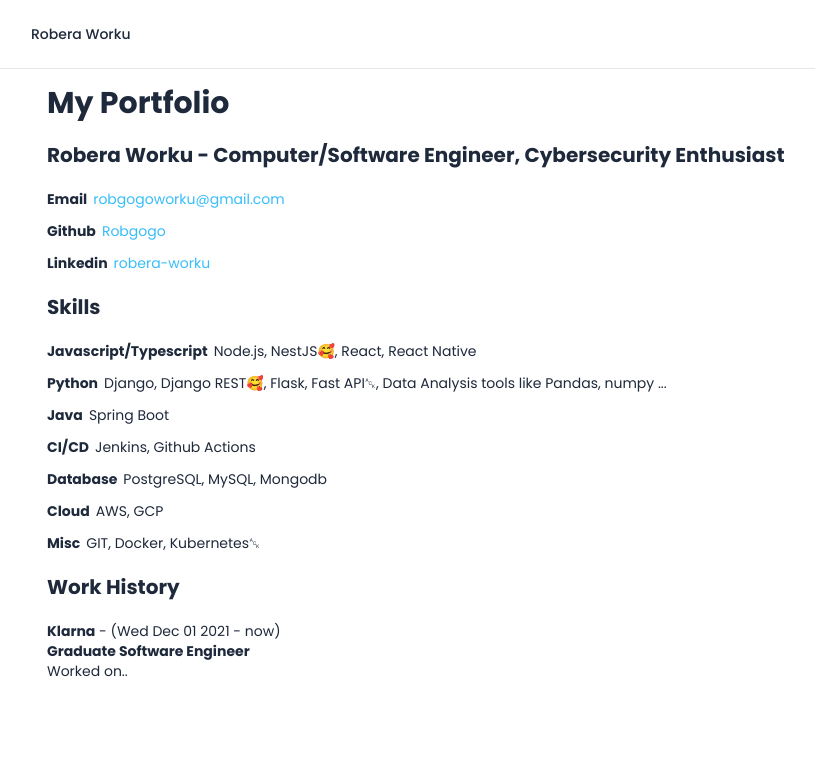
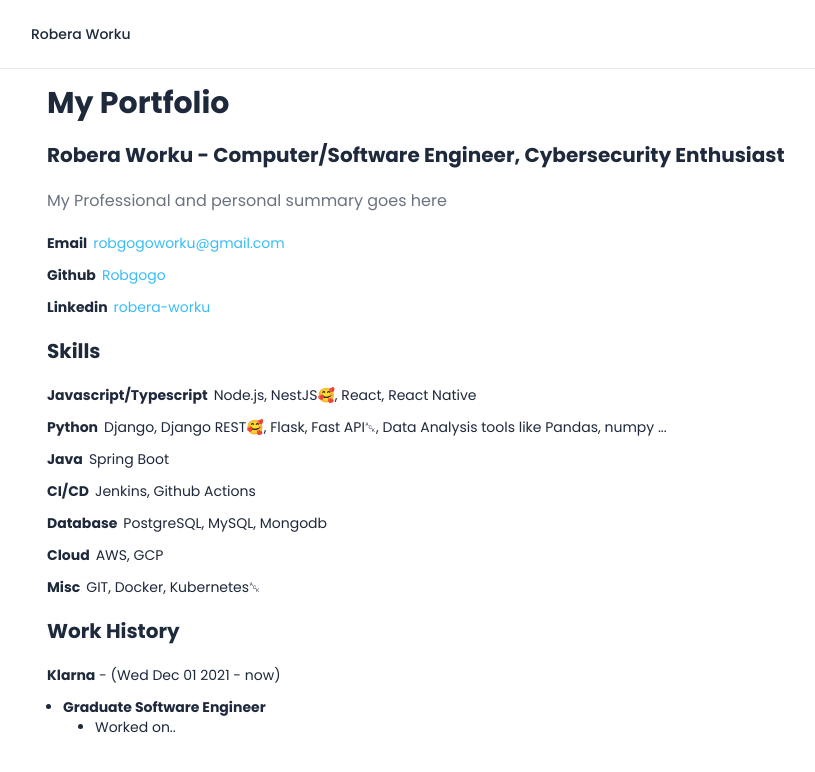
Before and after one commit to Robgogo/Robgogo.github.io, a Next.js app: page / in a window 1280 px wide. Shown: the top 772 px of the page, without its empty margins (159-974 px from the left). Built offline with nearby package versions, Linux system fonts and the light colour scheme.

Commit message:
Cleaning up structure, using components, fixing some styles

```diff
--- a/src/app/page.tsx
+++ b/src/app/page.tsx
@@ -1,27 +1,7 @@
-import Image from "next/image";
-
-type PortfolioLink = { name: string; link: string; content: string };
-type Skill = { name: string; subSkill: string[] };
-type WorkHistory = {
-  company: string;
-  from: Date;
-  to: Date | "now";
-  positions: [{ positionTitle: string; acheivments: string[] }];
-};
-type EducationHistory = {
-  school: string;
-  level: "Masters" | "Bachelors";
-  course: string;
-  gpa: number;
-  awards: string[];
-  from: Date;
-  to: Date | "now";
-};
-
-function SectionHeaderText(props: { children: any }) {
-  const { children } = props;
-  return <h4 className="pb-5 text-xl font-semibold">{children}</h4>;
-}
+import { PortfolioLinks } from "@/components/Links";
+import { Skills } from "@/components/Skills";
+import { WorkHistoryComponent } from "@/components/WorkHistory";
+import { PortfolioLink, Skill, WorkHistory, EducationHistory } from "@/types";
 
 export default function Home() {
   const links: PortfolioLink[] = [
@@ -88,75 +68,13 @@ export default function Home() {
         My Portfolio
       </h2>
       <section>
-        <SectionHeaderText>
-          Robera Worku - Computer/Software Engineer, Cybersecurity Enthusiast
-        </SectionHeaderText>
-        <div className="flex flex-col gap-3">
-          {links.map((link, index) => (
-            <div
-              key={index}
-              className="relative group overflow-hidden flex items-center gap-1.5 flex-wrap text-xs sm:text-sm"
-            >
-              <div className="bg-purple-600 duration-400 group-hover:translate-x-full h-[2px] w-full absolute right-full bottom-0"></div>
-              <p>
-                <b>{link.name}</b>
-              </p>
-              <a
-                href={link.link}
-                target="_blank"
-                className="text-sky-400 cursor-pointer"
-              >
-                {link.content}
-              </a>
-            </div>
-          ))}
-        </div>
+        <PortfolioLinks links={links} />
       </section>
       <section>
-        <SectionHeaderText>Skills</SectionHeaderText>
-        <div className="flex flex-col gap-3">
-          {skills.map((skill, index) => (
-            <div
-              key={index}
-              className="relative group overflow-hidden flex items-center gap-1.5 flex-wrap text-xs sm:text-sm"
-            >
-              <div className="bg-purple-600 duration-400 group-hover:translate-x-full h-[2px] w-full absolute right-full bottom-0"></div>
-              <p>
-                <b>{skill.name}</b>
-              </p>
-              <p>{skill.subSkill.join(", ")}</p>
-            </div>
-          ))}
-        </div>
+        <Skills skills={skills} />
       </section>
       <section>
-        <SectionHeaderText> Work History</SectionHeaderText>
-        <div className="flex gap-3">
-          {workHistory.map((work, index) => (
-            <div key={index} className="text-xs sm:text-sm">
-              <p>
-                <b>{work.company}</b> - ({work.from.toDateString()} -{" "}
-                {work.to.toLocaleString()})
-              </p>
-              <div>
-                <ul>
-                  {work.positions.map((position, index) => (
-                    <li key={index}>
-                      <p>
-                        <b>{position.positionTitle}</b>
-                        <ul>
-                          {position.acheivments.map((achievment, index) => (
-                            <li key={index}>{achievment}</li>
-                          ))}
-                        </ul>
-                      </p>
-                    </li>
-                  ))}
-                </ul>
-              </div>
-            </div>
-          ))}
-        </div>
+        <WorkHistoryComponent workHistory={workHistory} />
       </section>
       <section></section>
     </main>
--- /dev/null
+++ b/src/components/Links.tsx
@@ -0,0 +1,33 @@
+import { PortfolioLink } from "@/types";
+import { SectionHeaderText, SummaryText } from "./SectionHeader";
+
+export function PortfolioLinks({ links }: { links: PortfolioLink[] }) {
+  return (
+    <>
+      <SectionHeaderText>
+        Robera Worku - Computer/Software Engineer, Cybersecurity Enthusiast
+      </SectionHeaderText>
+      <SummaryText>My Professional and personal summary goes here</SummaryText>
+      <div className="flex flex-col gap-3">
+        {links.map((link, index) => (
+          <div
+            key={index}
+            className="relative group overflow-hidden flex items-center gap-1.5 flex-wrap text-xs sm:text-sm"
+          >
+            <div className="bg-purple-600 duration-400 group-hover:translate-x-full h-[2px] w-full absolute right-full bottom-0"></div>
+            <p>
+              <b>{link.name}</b>
+            </p>
+            <a
+              href={link.link}
+              target="_blank"
+              className="text-sky-400 cursor-pointer"
+            >
+              {link.content}
+            </a>
+          </div>
+        ))}
+      </div>
+    </>
+  );
+}
--- /dev/null
+++ b/src/components/SectionHeader.tsx
@@ -0,0 +1,9 @@
+export function SectionHeaderText(props: { children: any }) {
+  const { children } = props;
+  return <h4 className="pb-5 text-l sm:text-xl font-semibold">{children}</h4>;
+}
+
+export function SummaryText(props: { children: any }) {
+  const { children } = props;
+  return <h5 className="pb-5 text-m sm:text-l text-gray-500">{children}</h5>;
+}
--- /dev/null
+++ b/src/components/Skills.tsx
@@ -0,0 +1,24 @@
+import { Skill } from "@/types";
+import { SectionHeaderText } from "./SectionHeader";
+
+export function Skills({ skills }: { skills: Skill[] }) {
+  return (
+    <>
+      <SectionHeaderText>Skills</SectionHeaderText>
+      <div className="flex flex-col gap-3">
+        {skills.map((skill, index) => (
+          <div
+            key={index}
+            className="relative group overflow-hidden flex items-center gap-1.5 flex-wrap text-xs sm:text-sm"
+          >
+            <div className="bg-purple-600 duration-400 group-hover:translate-x-full h-[2px] w-full absolute right-full bottom-0"></div>
+            <p>
+              <b>{skill.name}</b>
+            </p>
+            <p>{skill.subSkill.join(", ")}</p>
+          </div>
+        ))}
+      </div>
+    </>
+  );
+}
--- /dev/null
+++ b/src/components/WorkHistory.tsx
@@ -0,0 +1,43 @@
+import { WorkHistory } from "@/types";
+import { SectionHeaderText } from "./SectionHeader";
+
+export function WorkHistoryComponent({
+  workHistory,
+}: {
+  workHistory: WorkHistory[];
+}) {
+  return (
+    <>
+      <SectionHeaderText>Work History</SectionHeaderText>
+      <div className="flex gap-3">
+        {workHistory.map((work, index) => (
+          <div key={index} className="text-xs sm:text-sm">
+            <p className="mb-3">
+              <b>{work.company}</b> - ({work.from.toDateString()} -{" "}
+              {work.to.toLocaleString()})
+            </p>
+            <div>
+              <ul className="list-disc">
+                {work.positions.map((position, index) => (
+                  <li key={index} className="ml-4">
+                    <div className="relative group overflow-hidden flex items-center gap-1.5 flex-wrap text-xs sm:text-sm">
+                      <div className="bg-purple-600 duration-400 group-hover:translate-x-full h-[2px] w-full absolute right-full bottom-0"></div>
+                      <p className="font-bold">{position.positionTitle}</p>
+                    </div>
+                    <ul className="list-disc">
+                      {position.acheivments.map((achievment, index) => (
+                        <li key={index} className="ml-8">
+                          {achievment}
+                        </li>
+                      ))}
+                    </ul>
+                  </li>
+                ))}
+              </ul>
+            </div>
+          </div>
+        ))}
+      </div>
+    </>
+  );
+}
--- /dev/null
+++ b/src/types.ts
@@ -0,0 +1,20 @@
+export type PortfolioLink = { name: string; link: string; content: string };
+
+export type Skill = { name: string; subSkill: string[] };
+
+export type WorkHistory = {
+  company: string;
+  from: Date;
+  to: Date | "now";
+  positions: [{ positionTitle: string; acheivments: string[] }];
+};
+
+export type EducationHistory = {
+  school: string;
+  level: "Masters" | "Bachelors";
+  course: string;
+  gpa: number;
+  awards: string[];
+  from: Date;
+  to: Date | "now";
+};
```
